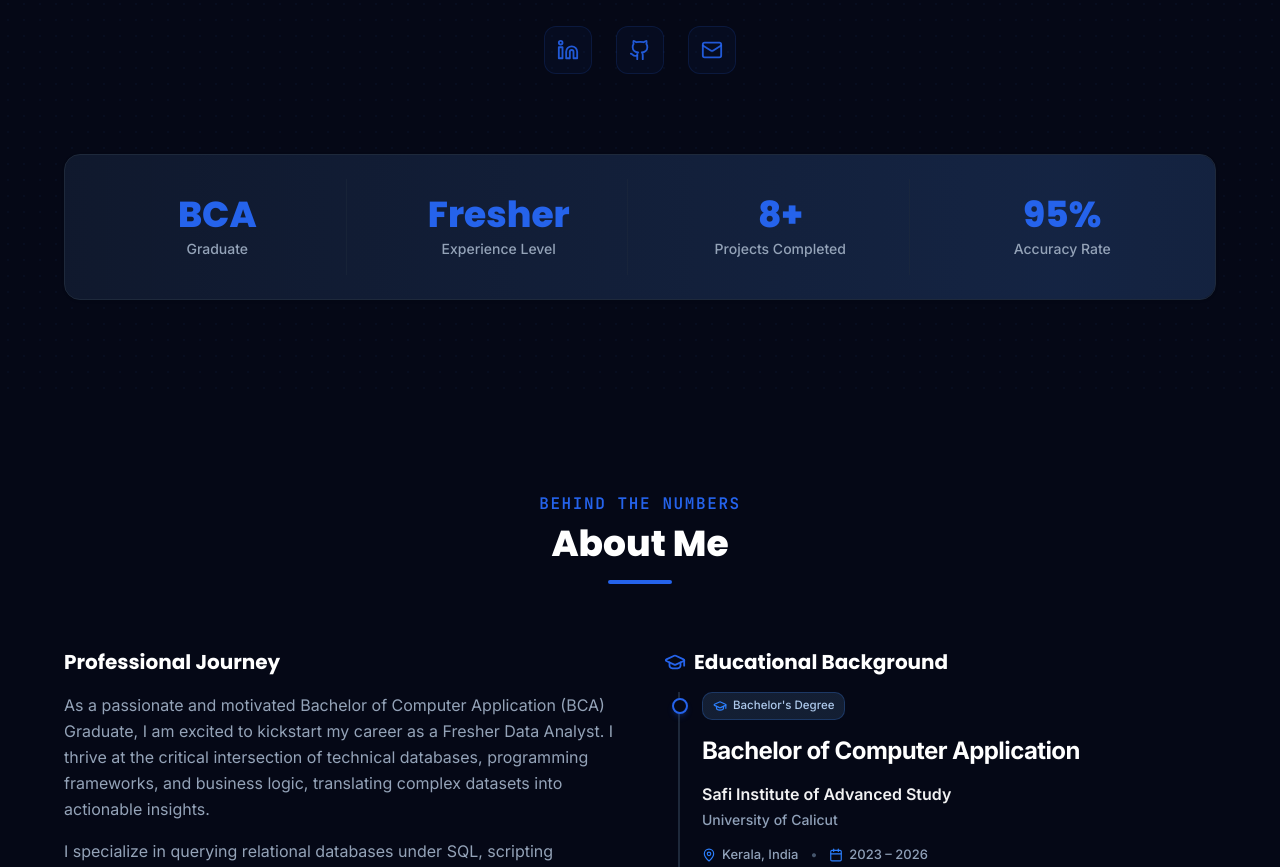
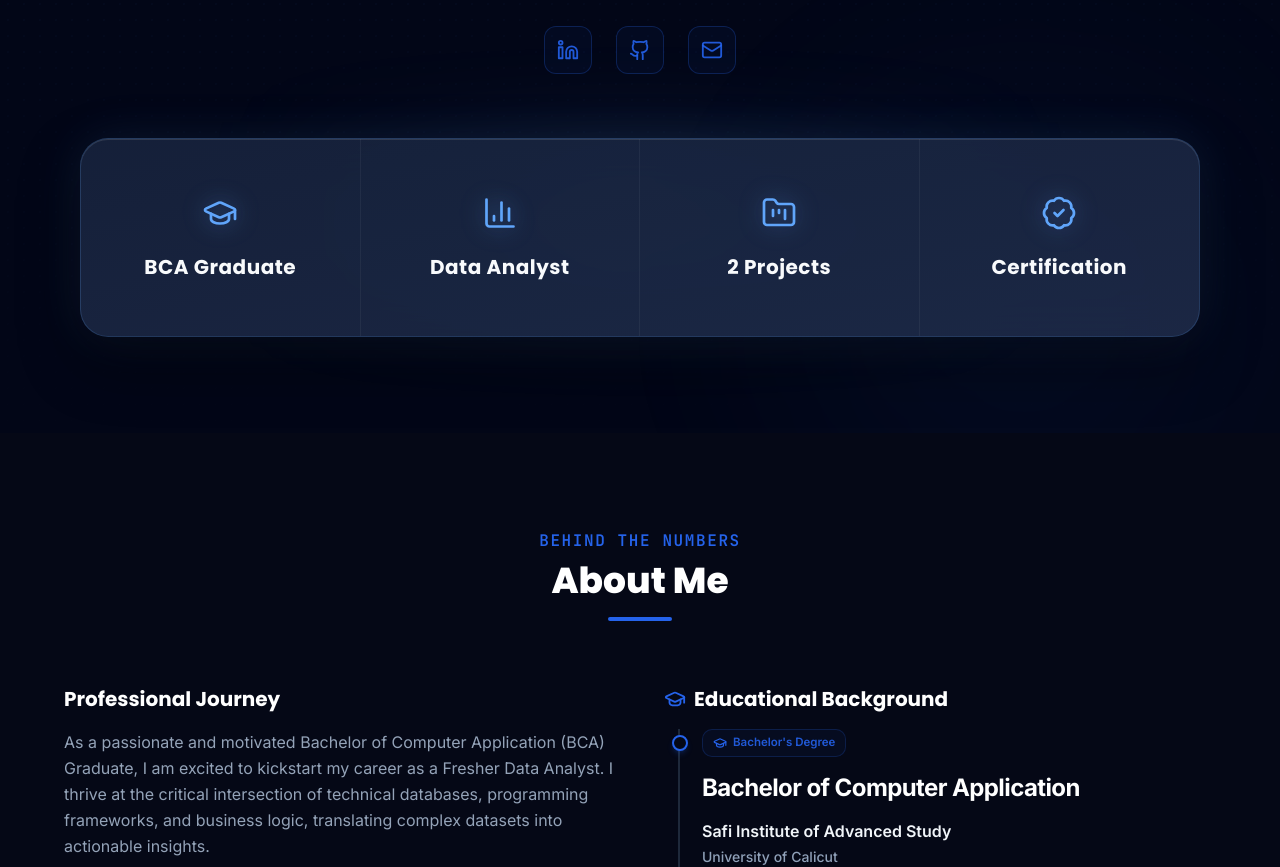
Before and after one commit to Mohammed-Rabeeh/data-analyst-portfolio-rabeeh, a React (Vite) app: page / in a window 1280 px wide. Shown: the part 740-1607 px from the top of the page. Built offline with nearby package versions, Linux system fonts and the light colour scheme.

Commit message:
refactor(ui): update hero stats and refine badge styling
- Replace hardcoded static stats with dynamic icon-based components in Hero.
- Update AboutMe badge to use global theme variables for better consistency.
- Add animation variants for smoother entry transitions in the Hero section.

```diff
--- a/src/components/AboutMe.tsx
+++ b/src/components/AboutMe.tsx
@@ -121,11 +121,10 @@ export default function AboutMe() {
                     {/* 🎓 Bachelor's Degree (small premium badge) */}
                     <div className="flex select-none">
                       <div
-                        style={{ backgroundColor: '#111827', backgroundImage: 'linear-gradient(rgba(59, 130, 246, 0.06), rgba(59, 130, 246, 0.06))', borderColor: 'rgba(59, 130, 246, 0.25)' }}
-                        className="inline-flex items-center gap-1.5 h-[28px] px-2.5 rounded-[10px] border text-[11.5px] font-medium text-blue-400 motion-safe:hover:-translate-y-[1px] hover:text-blue-300 hover:border-blue-500/40 hover:shadow-[0_0_8px_rgba(59,130,246,0.25)] transition-all duration-[250ms] ease-out motion-reduce:transition-none motion-reduce:transform-none cursor-default"
+                        className="inline-flex items-center gap-1.5 h-[28px] px-2.5 rounded-[10px] border border-theme-primary/20 bg-theme-primary/5 text-[11.5px] font-medium text-theme-primary motion-safe:hover:-translate-y-[1px] hover:border-theme-primary/40 hover:shadow-[0_0_8px_rgba(59,130,246,0.25)] transition-all duration-[250ms] ease-out motion-reduce:transition-none motion-reduce:transform-none cursor-default"
                       >
-                        <GraduationCap className="w-3.5 h-3.5 text-blue-500 shrink-0" />
-                        <span className="text-blue-200/90">Bachelor's Degree</span>
+                        <GraduationCap className="w-3.5 h-3.5 text-theme-primary shrink-0" />
+                        <span className="text-theme-primary/90 font-semibold">Bachelor's Degree</span>
                       </div>
                     </div>
 
--- a/src/components/Hero.tsx
+++ b/src/components/Hero.tsx
@@ -1,4 +1,5 @@
-import { ArrowRight, Download, Mail, Linkedin, Github, Database, LayoutDashboard, BarChart3, LineChart, Terminal, Table, Layers } from "lucide-react";
+import { ArrowRight, Download, Mail, Linkedin, Github, Database, LayoutDashboard, BarChart3, LineChart, Terminal, Table, Layers, GraduationCap, FolderKanban, BadgeCheck } from "lucide-react";
+import { motion } from "motion/react";
 
 interface HeroProps {
   onContactClick: () => void;
@@ -6,19 +7,51 @@ interface HeroProps {
   onViewResumeClick: () => void;
 }
 
+// Animation variants for premium enterprise stats stagger load
+const statsContainerVariants = {
+  hidden: { opacity: 0, y: 20 },
+  visible: {
+    opacity: 1,
+    y: 0,
+    transition: {
+      duration: 0.8,
+      ease: [0.16, 1, 0.3, 1], // Custom premium ease-out (cubic-bezier)
+      staggerChildren: 0.12,
+      delayChildren: 0.1,
+    },
+  },
+};
+
+const statCardVariants = {
+  hidden: { opacity: 0, y: 15 },
+  visible: {
+    opacity: 1,
+    y: 0,
+    transition: {
+      duration: 0.6,
+      ease: [0.16, 1, 0.3, 1],
+    },
+  },
+};
+
 export default function Hero({ onContactClick, onViewProjectsClick, onViewResumeClick }: HeroProps) {
   const stats = [
-    { value: "BCA", label: "Graduate", suffix: "", isText: true },
-    { value: "Fresher", label: "Experience Level", suffix: "", isText: true },
-    { value: 8, label: "Projects Completed", suffix: "+", isText: false },
-    { value: 95, label: "Accuracy Rate", suffix: "%", isText: false },
+    { icon: GraduationCap, title: "BCA Graduate" },
+    { icon: BarChart3, title: "Data Analyst" },
+    { icon: FolderKanban, title: "2 Projects" },
+    { icon: BadgeCheck, title: "Certification" },
   ];
 
   return (
-    <section id="hero" className="relative min-h-screen py-24 px-4 flex flex-col justify-center overflow-hidden bg-theme-bg transition-colors duration-300">
+    <section id="hero" className="relative min-h-screen py-24 px-4 flex flex-col justify-center overflow-hidden bg-theme-bg dark:bg-[#020617] transition-colors duration-300">
 
       {/* Dynamic Grid Background decoration with gradientShift */}
       <div className="absolute inset-0 bg-[radial-gradient(#3b82f6_1px,transparent_1px)] [background-size:16px_16px] opacity-[0.04] dark:opacity-[0.07] pointer-events-none"></div>
+
+      {/* Layered gradients for deep premium depth */}
+      <div className="absolute inset-0 bg-gradient-to-b from-transparent via-[#020617]/50 to-[#020617] pointer-events-none dark:block hidden"></div>
+      <div className="absolute top-[-20%] left-[-10%] w-[60%] h-[60%] rounded-full bg-[radial-gradient(circle,rgba(59,130,246,0.05)_0%,transparent_70%)] pointer-events-none dark:block hidden blur-3xl"></div>
+      <div className="absolute bottom-[-20%] right-[-10%] w-[60%] h-[60%] rounded-full bg-[radial-gradient(circle,rgba(59,130,246,0.05)_0%,transparent_70%)] pointer-events-none dark:block hidden blur-3xl"></div>
 
       <div className="max-w-4xl mx-auto w-full flex flex-col items-center justify-center text-center relative z-10">
         <div className="flex flex-col items-center justify-center space-y-6 text-center max-w-3xl">
@@ -195,26 +228,53 @@ export default function Hero({ onContactClick, onViewProjectsClick, onViewResume
         </div>
       </div>
 
-      {/* Hero Stats Section - Uses IntersectionObserver scroll reveal and count-up */}
-      <div className="max-w-6xl mx-auto w-full mt-20 relative z-10 reveal">
-        <div
-          className="skill-shimmer grid grid-cols-2 md:grid-cols-4 gap-6 p-6 rounded-2xl bg-theme-sec-bg/50 border border-theme-border glass-panel shadow-sm"
+      {/* Hero Stats Section - Premium unified enterprise analytics panel */}
+      <div className="max-w-6xl mx-auto w-full mt-16 relative z-10 px-4">
+        {/* Subtle blue radial glow behind the card */}
+        <div className="absolute inset-0 bg-[radial-gradient(circle_at_center,rgba(96,165,250,0.12)_0%,transparent_70%)] pointer-events-none -translate-y-4 blur-2xl z-0" />
+
+        <motion.div
+          variants={statsContainerVariants}
+          initial="hidden"
+          whileInView="visible"
+          viewport={{ once: true, margin: "-50px" }}
+          className="relative z-10 w-full rounded-[28px] border border-[rgba(96,165,250,0.18)] bg-gradient-to-br from-[#17233D]/90 to-[#1E2B49]/90 backdrop-blur-xl shadow-[inset_0_1px_0_0_rgba(255,255,255,0.12),0_25px_60px_rgba(0,0,0,0.4),0_0_50px_rgba(96,165,250,0.12)] overflow-x-auto md:overflow-x-visible scrollbar-none transform-gpu"
         >
-          {stats.map((stat, i) => (
-            <div key={i} className="text-center p-4 border-r border-theme-border/50 last:border-r-0 relative z-10">
-              <span className="block text-3xl md:text-4xl font-extrabold text-theme-primary font-display">
-                {stat.isText ? (
-                  <span>{stat.value}</span>
-                ) : (
-                  <span data-count={stat.value} data-suffix={stat.suffix}>0</span>
-                )}
-              </span>
-              <span className="block text-xs md:text-sm font-medium text-theme-muted mt-1 font-sans">
-                {stat.label}
-              </span>
-            </div>
-          ))}
-        </div>
+          <div className="grid grid-cols-4 w-full min-w-[768px] md:min-w-0">
+            {stats.map((stat, i) => {
+              const Icon = stat.icon;
+
+              // Divider borders using rgba(255,255,255,0.05) - border-white/5
+              const borderClasses = i < 3 ? "border-r border-[rgba(255,255,255,0.05)]" : "";
+
+              return (
+                <motion.div
+                  key={i}
+                  variants={statCardVariants}
+                  className={`group relative flex flex-col items-center justify-center text-center py-14 px-10 bg-transparent transition-all duration-300 hover:bg-white/[0.04] hover:-translate-y-[4px] hover:shadow-[0_20px_45px_rgba(96,165,250,0.18)] cursor-default select-none overflow-hidden min-h-[160px] md:min-h-[180px] border-[rgba(255,255,255,0.05)] ${borderClasses} transform-gpu`}
+                >
+                  {/* Soft subtle blue radial glow on hover */}
+                  <div className="absolute inset-0 bg-[radial-gradient(circle_at_center,rgba(96,165,250,0.14)_0%,transparent_75%)] opacity-0 group-hover:opacity-100 transition-opacity duration-300 pointer-events-none" />
+
+                  {/* Content wrapper for smooth slight lift hover animation */}
+                  <div className="flex flex-col items-center justify-center transition-all duration-300 ease-out">
+                    {/* Icon with #60A5FA, soft outer glow, slightly larger visual weight */}
+                    <div className="mb-6 text-[#60A5FA] shrink-0 relative flex items-center justify-center">
+                      {/* Ambient glow effect behind icon */}
+                      <div className="absolute w-8 h-8 rounded-full bg-[#60A5FA]/10 blur-md opacity-40 group-hover:opacity-85 transition-opacity duration-300" />
+                      <Icon className="w-9 h-9 relative z-10 filter drop-shadow-[0_0_12px_rgba(96,165,250,0.35)] group-hover:filter group-hover:drop-shadow-[0_0_15px_rgba(96,165,250,0.6)] transition-all duration-300" strokeWidth={1.8} />
+                    </div>
+
+                    {/* Title with font-bold, text-xl, White text (#F8FAFC), balanced spacing, transition on hover to #60A5FA */}
+                    <h4 className="text-xl font-bold text-[#F8FAFC] group-hover:text-[#60A5FA] font-display tracking-wide leading-tight transition-colors duration-300 px-1 md:px-2 w-full break-words">
+                      {stat.title}
+                    </h4>
+                  </div>
+                </motion.div>
+              );
+            })}
+          </div>
+        </motion.div>
       </div>
     </section>
   );
--- a/src/index.css
+++ b/src/index.css
@@ -1,5 +1,7 @@
 @import url('https://fonts.googleapis.com/css2?family=Inter:wght@300;400;500;600;700&family=Poppins:wght@400;500;600;700;800&family=JetBrains+Mono:wght@400;500;600&display=swap');
 @import "tailwindcss";
+
+@variant dark (&:where(.dark, .dark *));
 
 :root {
   --background: #F8FAFC;
```
